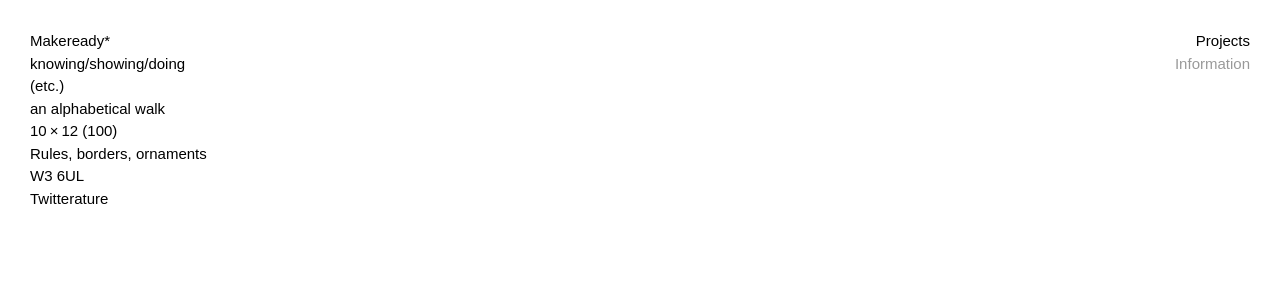
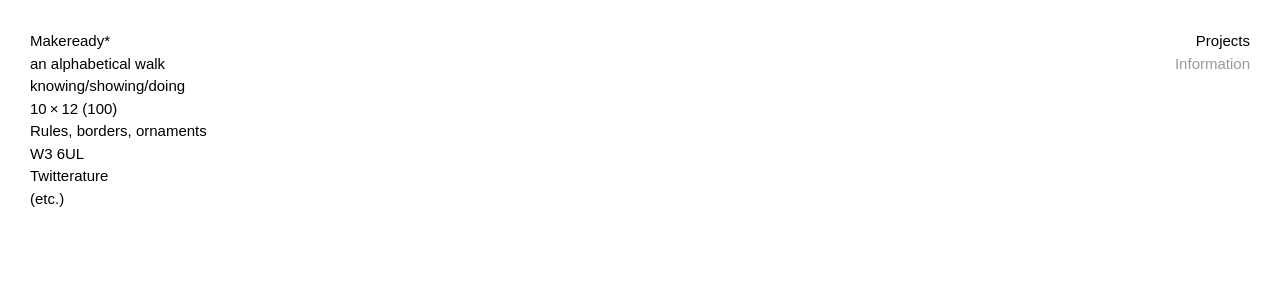
Before and after one commit to a-mg/a-m-g.org, a Jekyll site: the page built from _pages/index.html, in a window 1280 px wide. Shown: the top 300 px of the page. Built offline with Jekyll 4.4.1, drawn with Linux system fonts in a browser that asks for light colours; Markdown is read by kramdown in place of the engine named in the settings.

Commit message:
Sort "etc" at end and hide its year

```diff
--- a/_layouts/gallery.html
+++ b/_layouts/gallery.html
@@ -22,7 +22,10 @@ layout: default
           <li class="viewing">
             <h1>{{ page.title }}</h1>
             {{ content | replace: "<p>", "<p class='info'>" }}
-            {{ page.date | date: "%Y" | markdownify }}
+            {% assign year = page.date | date: "%Y" %}
+            {% if year != "1970" %}
+              {{ year | markdownify }}
+            {% endif %}
             {{ page.medium | markdownify }}
             {{ page.dimension | markdownify | replace: " x ", "&thinsp;&times;&thinsp;" }}
           </li>
```
Also changed, not shown: _projects/etc/index.md (+1 -1 lines).
